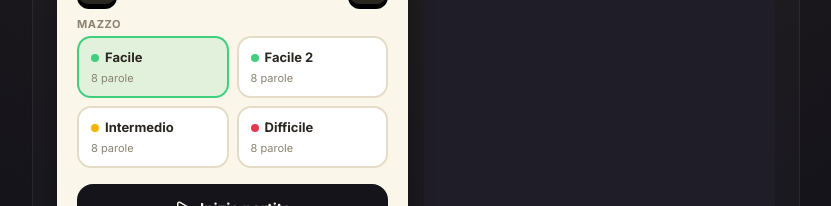
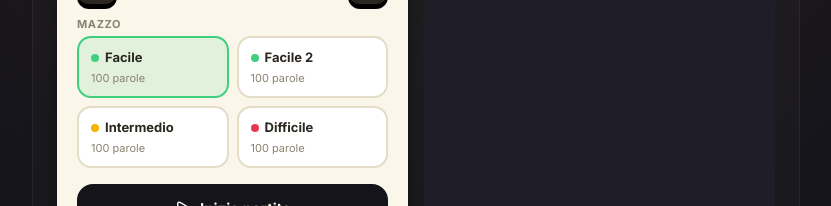
Before and after one commit to Druccio/Taboo, a React (Vite) app: page / in a window 1280 px wide. Shown: the part 362-568 px from the top of the page, without its empty margins (224-1055 px from the left). Built offline with nearby package versions, Linux system fonts and the light colour scheme.

Commit message:
Fix: install lucide-react e collega mazzi reali dal file cards.ts

```diff
--- a/package.json
+++ b/package.json
@@ -11,6 +11,7 @@
   },
   "dependencies": {
     "@tailwindcss/vite": "^4.3.0",
+    "lucide-react": "^1.34.0",
     "react": "^19.2.6",
     "react-dom": "^19.2.6",
     "tailwindcss": "^4.3.0"
--- a/src/App.jsx
+++ b/src/App.jsx
@@ -4,60 +4,7 @@ import {
   RotateCcw, Settings, Plus, Minus, Flag,
 } from "lucide-react";
 
-// ─────────────────────────────────────────────────────────────────────────────
-// 🔧 NOTA per il tuo progetto:
-// Nel tuo progetto reale hai già `import { decks } from "./cards";` con i tuoi
-// 100 termini per mazzo. Questa anteprima (artifact) non ha accesso al tuo file
-// cards.js, quindi qui sotto ho messo un mazzo ridotto SOLO per far funzionare
-// la demo. Quando riporti questo file nel tuo progetto:
-//   1) cancella il blocco `const decks = {...}` qui sotto
-//   2) decommenta la riga:  import { decks } from "./cards";
-// Tutta la logica di gioco (punteggi, timer, passaggi, turni) è rimasta identica.
-// ─────────────────────────────────────────────────────────────────────────────
-// import { decks } from "./cards";
-
-const decks = {
-  "Facile": [
-    { word: "Cane", taboo: ["Animale", "Abbaiare", "Gatto", "Zampa", "Cucciolo"] },
-    { word: "Sole", taboo: ["Caldo", "Cielo", "Luce", "Giorno", "Estate"] },
-    { word: "Pizza", taboo: ["Italiana", "Formaggio", "Forno", "Pomodoro", "Napoli"] },
-    { word: "Scuola", taboo: ["Studenti", "Maestro", "Libri", "Compiti", "Banco"] },
-    { word: "Mare", taboo: ["Acqua", "Spiaggia", "Onde", "Pesce", "Blu"] },
-    { word: "Bicicletta", taboo: ["Ruote", "Pedalare", "Sella", "Casco", "Catena"] },
-    { word: "Gelato", taboo: ["Freddo", "Cono", "Estate", "Cioccolato", "Vaniglia"] },
-    { word: "Calcio", taboo: ["Pallone", "Squadra", "Rete", "Stadio", "Arbitro"] },
-  ],
-  "Facile 2": [
-    { word: "Telefono", taboo: ["Chiamare", "Numero", "Schermo", "App", "Squillo"] },
-    { word: "Libro", taboo: ["Leggere", "Pagine", "Autore", "Biblioteca", "Copertina"] },
-    { word: "Cucina", taboo: ["Cibo", "Fornello", "Pentola", "Chef", "Ricetta"] },
-    { word: "Aeroporto", taboo: ["Aereo", "Volo", "Valigia", "Pilota", "Bagaglio"] },
-    { word: "Natale", taboo: ["Albero", "Regali", "Babbo", "Dicembre", "Neve"] },
-    { word: "Chitarra", taboo: ["Corde", "Musica", "Suonare", "Concerto", "Rock"] },
-    { word: "Ospedale", taboo: ["Medico", "Malato", "Infermiere", "Pronto Soccorso", "Ambulanza"] },
-    { word: "Vacanza", taboo: ["Viaggio", "Mare", "Valigia", "Relax", "Estate"] },
-  ],
-  "Intermedio": [
-    { word: "Gelosia", taboo: ["Sentimento", "Coppia", "Invidia", "Tradimento", "Emozione"] },
-    { word: "Democrazia", taboo: ["Voto", "Governo", "Popolo", "Elezioni", "Politica"] },
-    { word: "Nostalgia", taboo: ["Ricordo", "Passato", "Malinconia", "Infanzia", "Emozione"] },
-    { word: "Innovazione", taboo: ["Tecnologia", "Nuovo", "Idea", "Progresso", "Invenzione"] },
-    { word: "Equilibrio", taboo: ["Bilancia", "Stabilità", "Yoga", "Centro", "Peso"] },
-    { word: "Coraggio", taboo: ["Paura", "Eroe", "Forza", "Affrontare", "Valore"] },
-    { word: "Sostenibilità", taboo: ["Ambiente", "Ecologia", "Riciclo", "Pianeta", "Verde"] },
-    { word: "Curiosità", taboo: ["Domanda", "Scoprire", "Interesse", "Bambino", "Perché"] },
-  ],
-  "Difficile": [
-    { word: "Serendipità", taboo: ["Caso", "Fortuna", "Scoperta", "Inaspettato", "Coincidenza"] },
-    { word: "Procrastinazione", taboo: ["Rimandare", "Pigrizia", "Domani", "Scadenza", "Ritardo"] },
-    { word: "Paradosso", taboo: ["Contraddizione", "Logica", "Illogico", "Assurdo", "Filosofia"] },
-    { word: "Empatia", taboo: ["Comprendere", "Emozioni", "Altri", "Sentire", "Compassione"] },
-    { word: "Burocrazia", taboo: ["Uffici", "Documenti", "Modulo", "Attesa", "Timbro"] },
-    { word: "Algoritmo", taboo: ["Computer", "Passi", "Programma", "Calcolo", "Codice"] },
-    { word: "Meritocrazia", taboo: ["Merito", "Talento", "Successo", "Lavoro", "Giusto"] },
-    { word: "Dilemma", taboo: ["Scelta", "Difficile", "Decisione", "Due", "Problema"] },
-  ],
-};
+import { decks } from "./cards";
 
 const DECKS_META = [
   { key: "Facile", label: "Facile", hex: "#3FCF7F" },
```
Also changed, not shown: 1 other file (tests, documents, lock files or other folders).
